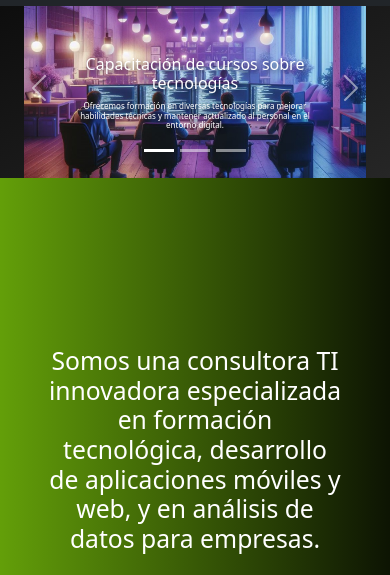
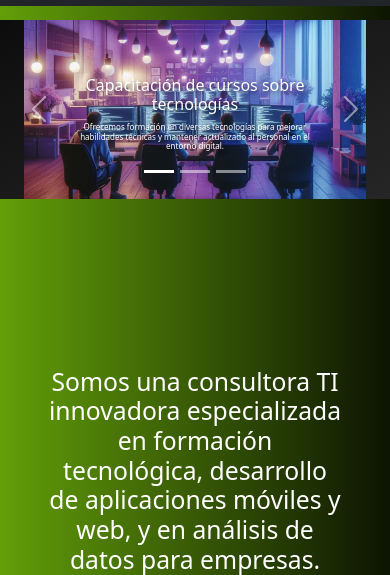
Before and after one commit to emersonxinay/almacen_de_videos_youtube, a Flask app: page / in a window 390 px wide. Shown: the part 65-640 px from the top of the page. Run offline with Flask 3, Linux system fonts and the light colour scheme; some libraries are stand-ins or nearby versions.

Commit message:
fix: header mobil

```diff
--- a/static/css/style.css
+++ b/static/css/style.css
@@ -106,7 +106,7 @@ body {
 /* para el carousel */
 @media (max-width: 767.98px) {
   #carouselExampleCaptions {
-    margin-top: 4em; /* Altura de la barra de navegación */
+    margin-top: 5.3em; /* Altura de la barra de navegación */
   }
   .carousel-caption h2 {
       font-size: 1rem; /* Tamaño del texto del título en pantallas pequeñas */
--- a/static/js/main.js
+++ b/static/js/main.js
@@ -7,6 +7,7 @@ $(document).ready(function () {
     $('body').addClass('night-mode');
   } else {
     $('body').addClass('day-mode');
+
   }
 
   // Al hacer clic en el botón de cambio de modo
```
Also changed, not shown: 3 other files.
